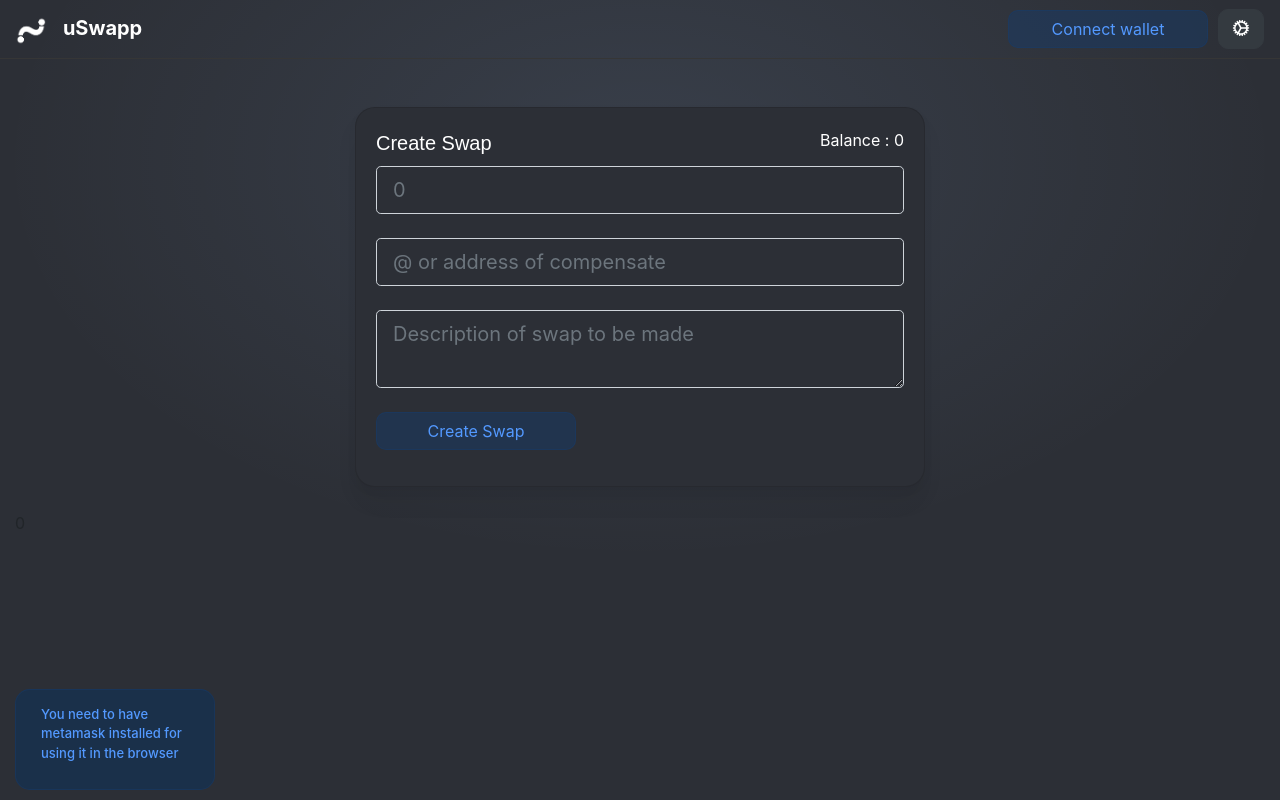
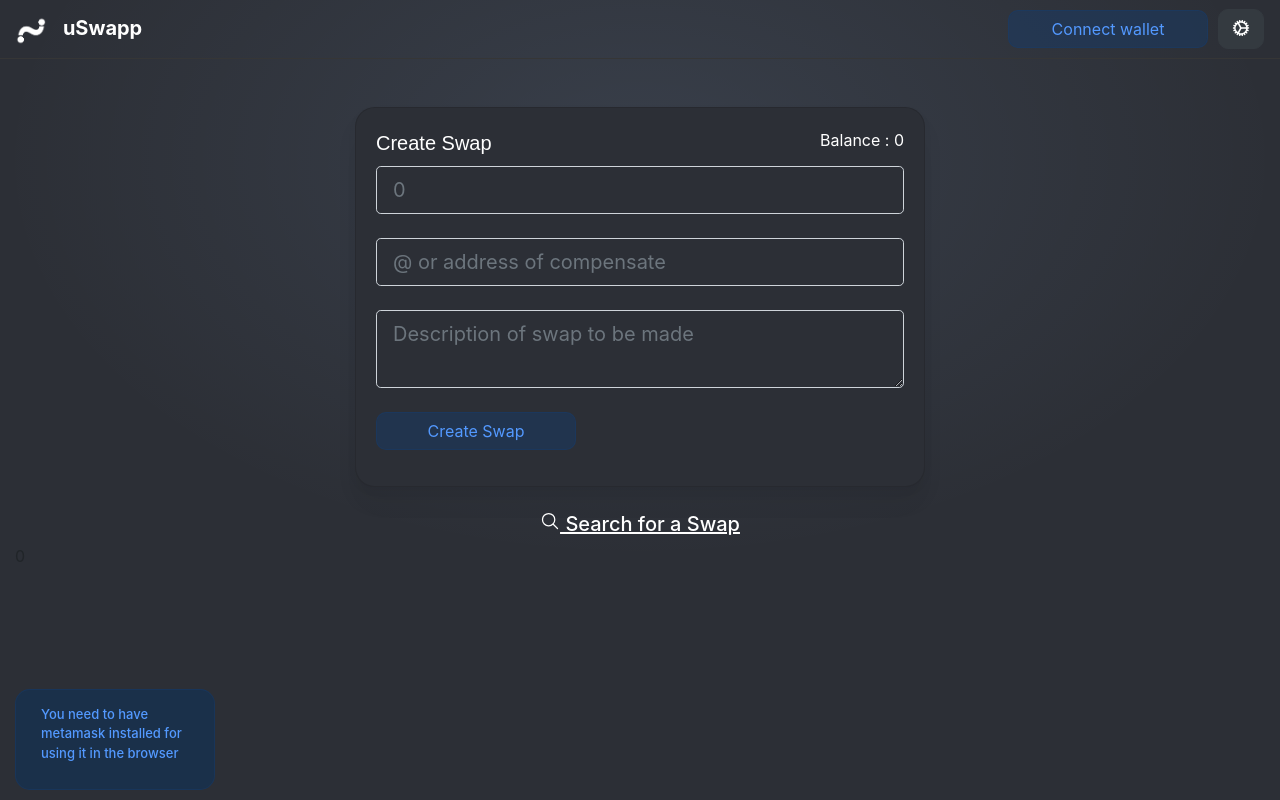
Before and after one commit to dvidd/uSwapp, a React (Create React App) app: page / in a window 1280 px wide. Built offline with nearby package versions, Linux system fonts and the light colour scheme.

Commit message:
Rever ruting to last functional version

```diff
--- a/src/components/Main/Main.js
+++ b/src/components/Main/Main.js
@@ -1,14 +1,72 @@
+
 import React, { Component } from "react";
 
 import CreationCard from "../CreationCard/CreationCard";
+import Swap from "../Swap/Swap";
+import SwapSearch from "../SwapSearch/SwapSearch";
 import Info from "../../components/Shared/Info";
 
 class Main extends Component {
   constructor(props) {
     super(props);
-    this.state = {};
+    this.state = {
+      create: true // for more quick develop in the interface (( take this offf ))
+    };
+  }
+  changeCard() {
+    this.setState({ create: !this.state.create });
   }
 
+  renderSwap() {
+    const swap = this.props.swap;
+    if (swap !== undefined && swap !== null) {
+      return (
+        <div>
+          <Swap
+            id={this.props.id}
+            account={this.props.account}
+            swap={swap}
+            validSwap={this.props.validSwap}
+          />
+        </div>
+      );
+    }
+  }
+
+  renderCard() {
+    const create = this.state.create;
+    if (create) {
+      return (
+        <CreationCard
+          createNewSwap={this.props.createNewSwap}
+          balance={this.props.balance}
+        />
+      );
+    } else {
+      return (
+        <div>
+          {this.renderSwap()}
+          <SwapSearch getSwap={this.props.getSwap} />
+        </div>
+      );
+    }
+  }
+
+  returnCardChanger() {
+    if (this.state.create) {
+      return (
+        <h5 className="changeCardtext" onClick={() => this.changeCard()}>
+          <ion-icon name="search-outline"></ion-icon> Search for a Swap
+        </h5>
+      );
+    } else {
+      return (
+        <h5 className="changeCardtext" onClick={() => this.changeCard()}>
+          <ion-icon name="add-circle-outline"></ion-icon> Create a new Swap
+        </h5>
+      );
+    }
+  }
   returnInfo() {
     if (this.props.noWallet) {
       return <Info />;
@@ -26,13 +84,11 @@ class Main extends Component {
             style={{ maxWidth: "600px" }}
           >
             {/* Render Card of creation or search/swap */}
-            <CreationCard
-              createNewSwap={this.props.createNewSwap}
-              balance={this.props.balance}
-            />
+            {this.renderCard()}
           </div>
         </div>
         {/* element for changing between views  */}
+        {this.returnCardChanger()}
         <span>{this.props.latestID}</span>
       </div>
     );
```
